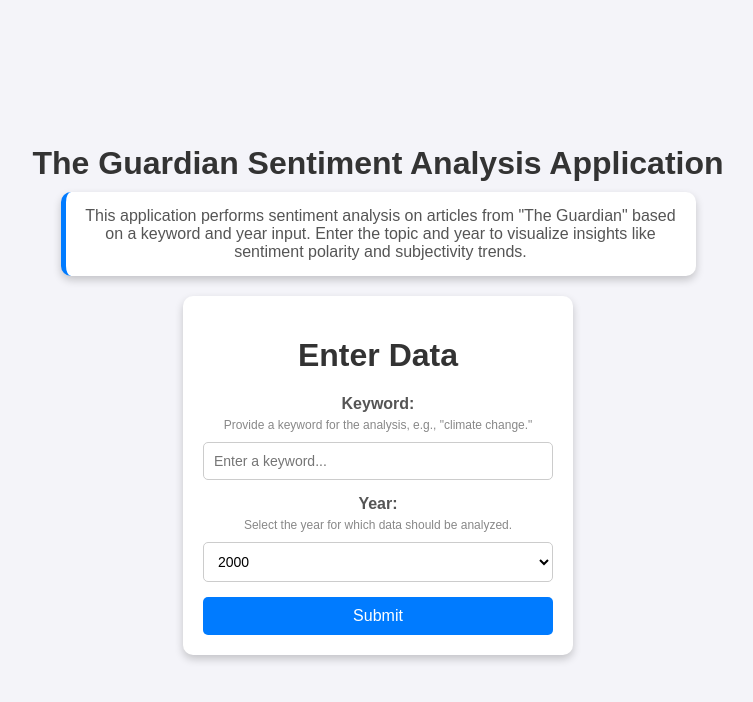
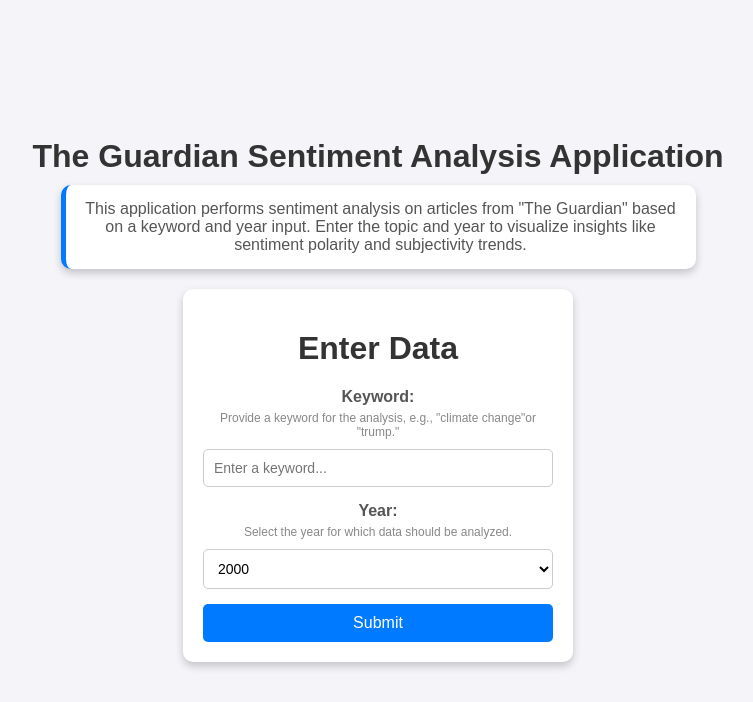
Before and after one commit to chrisf3/GuardianSentimentWebProject, a Flask app: page / in a window 1280 px wide. Shown: the top 702 px of the page, without its empty margins (262-1015 px from the left). Run offline with Flask 3, Linux system fonts and the light colour scheme.

Commit message:
Update index.html

```diff
--- a/GuardianSentimentWebPJ/templates/index.html
+++ b/GuardianSentimentWebPJ/templates/index.html
@@ -134,7 +134,7 @@
         <form action="/process" method="POST" onsubmit="showLoadingMessage()">
             <!-- Keyword Input -->
             <label for="keyword">Keyword:</label>
-            <small>Provide a keyword for the analysis, e.g., "climate change."</small>
+            <small>Provide a keyword for the analysis, e.g., "climate change"or "trump."</small>
             <input type="text" id="keyword" name="keyword" placeholder="Enter a keyword..." required>
 
             <!-- Year Selection -->
```
